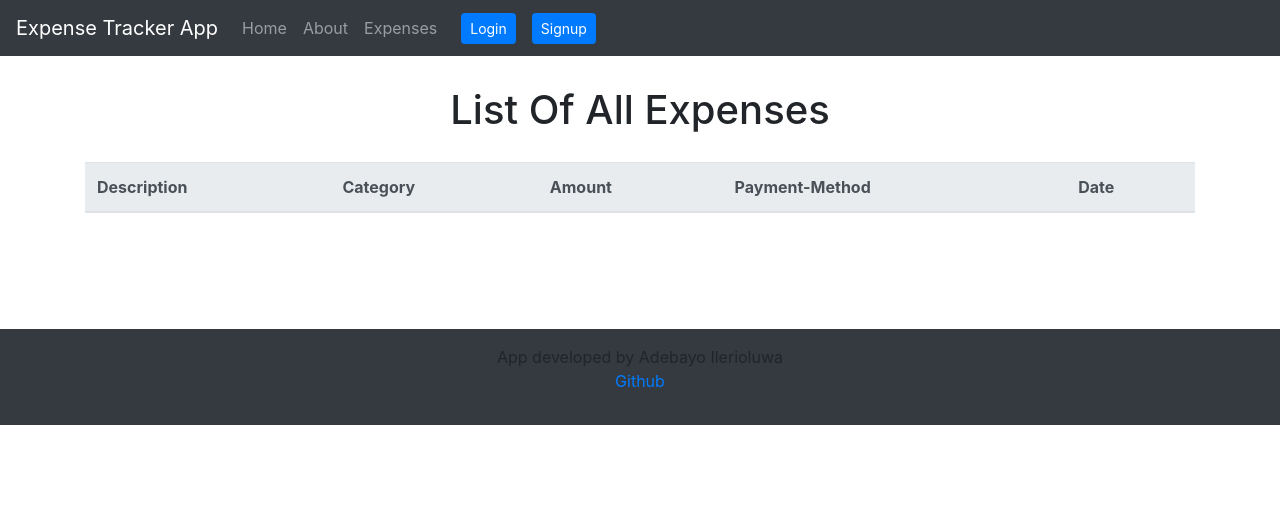
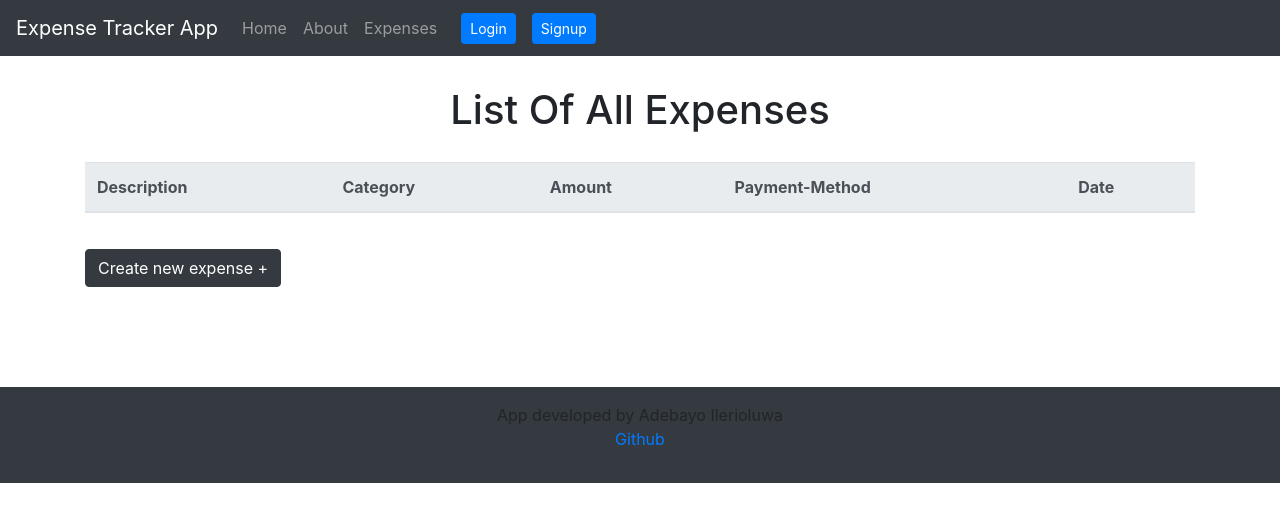
Before and after one commit to adebayoileri/Expense-tracker-App, a React (Create React App) app: page /expenses in a window 1280 px wide. Shown: the top 522 px of the page. Built offline with nearby package versions, Linux system fonts and the light colour scheme; the HTML template or start-up script is replaced by a standard one.

Commit message:
added create expense to list

```diff
--- a/src/components/expenseList.js
+++ b/src/components/expenseList.js
@@ -1,6 +1,7 @@
 import React from 'react';
 import '../App.css';
 import 'bootstrap/dist/css/bootstrap.min.css';
+import {Link} from 'react-router-dom';
 
 export default function expenseList() {
     return (
@@ -8,7 +9,7 @@ export default function expenseList() {
             <div className="container">
             <h1 className="text-center mt-40">List Of All Expenses</h1>
             <table className="table">
-             <thead className="thead-light">
+            <thead className="thead-light">
                     <tr>
                         <th>Description</th>
                         <th>Category</th>
@@ -16,11 +17,12 @@ export default function expenseList() {
                         <th>Payment-Method</th>
                         <th>Date</th>
                     </tr>
-                </thead>
+            </thead>
                 <tbody>
 
                 </tbody>
             </table>
+            <Link to="/create"><button type="button" className="btn btn-dark">Create new expense +</button></Link>
         </div>
         </React.Fragment>
     )
```
